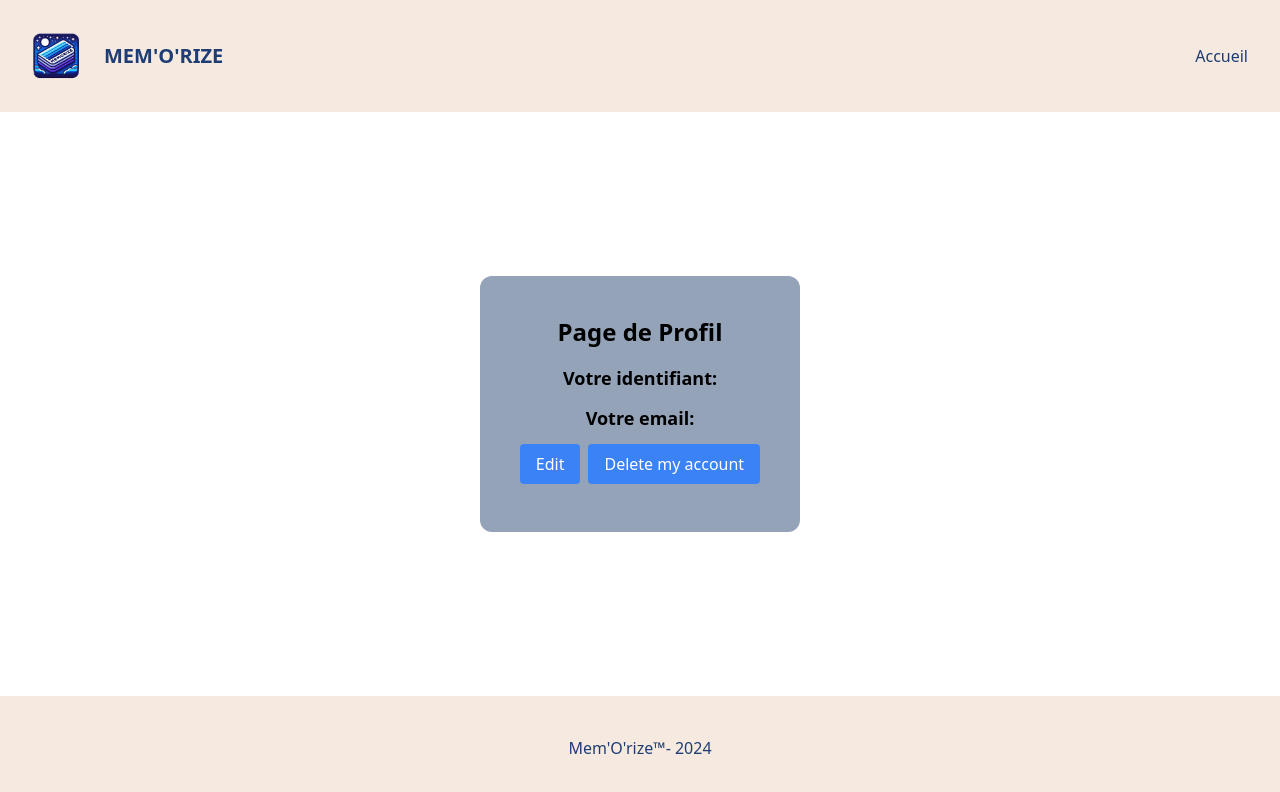
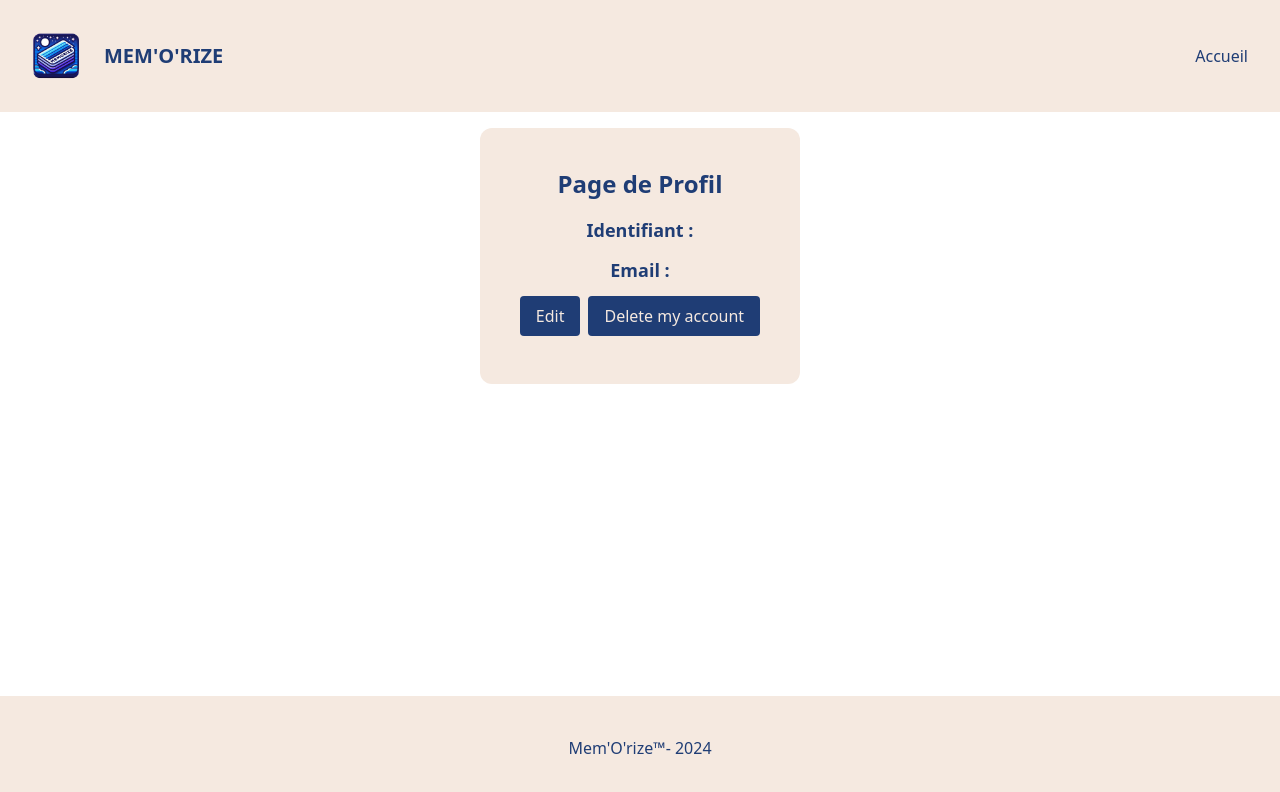
Before and after one commit to SamanthaTy/Memorize-Front-v2, a React (Vite) app: page /profile in a window 1280 px wide. Shown: the top 792 px of the page. Built offline with nearby package versions, Linux system fonts and the light colour scheme; no server answers.

Commit message:
styles: fixes profile CSS

```diff
--- a/src/components/App/App.tsx
+++ b/src/components/App/App.tsx
@@ -31,7 +31,7 @@ function App() {
   return (
     <div className="flex flex-col min-h-screen">
       <Header />
-      <main className="flex flex-col items-center justify-center container mx-auto p-4 flex-grow">
+      <main className="flex flex-col container mx-auto p-4 flex-grow">
         <Outlet />
       </main>
       <Footer />
--- a/src/components/Profile/AccountInfo/index.tsx
+++ b/src/components/Profile/AccountInfo/index.tsx
@@ -12,17 +12,17 @@ function AccountInfo({ toggleEdit, loggedUser }) {
   return (
     <section className="flex flex-col text-center space-y-2">
       <div>
-        <h3 className="text-lg font-semibold text-black-600 mb-1">
-          Votre identifiant:
+        <h3 className="text-lg font-semibold text-1F3D75 mb-1">
+          Identifiant :
         </h3>
-        <p className="text-gray-800">{loggedUser.username}</p>
+        <p>{loggedUser.username}</p>
       </div>
 
       <div>
-        <h3 className="text-lg font-semibold text-black-600 mb-1">
-          Votre email:
+        <h3 className="text-lg font-semibold text-1F3D75 mb-1">
+          Email :
         </h3>
-        <p className="text-gray-800">{loggedUser.email}</p>
+        <p>{loggedUser.email}</p>
       </div>
       <ButtonsGroup
         buttons={[
--- a/src/components/Profile/EditAccountForm/ButtonsGroup/index.tsx
+++ b/src/components/Profile/EditAccountForm/ButtonsGroup/index.tsx
@@ -5,7 +5,7 @@ function ButtonsGroup({ buttons }) {
         <button
           key={index}
           type={button.type}
-          className="bg-blue-500 text-white px-4 py-2 rounded hover:bg-1F3D75"
+          className="px-4 py-2 bg-1F3D75 text-F5E9E0 rounded transition-colors duration-300 ease-in-out hover:bg-F5E9E0 hover:text-1F3D75"
           onClick={button.onClick}
         >
           {button.text}
--- a/src/components/Profile/EditAccountForm/Input/index.tsx
+++ b/src/components/Profile/EditAccountForm/Input/index.tsx
@@ -4,11 +4,11 @@ function Input({ label, ...props }) {
   const [field, meta] = useField(props);
   return (
     <div className="space-y-1">
-      <label className="text-lg font-semibold" htmlFor={props.id || props.name}>
+      <label className="text-lg font-semibold text-1F3D75" htmlFor={props.id || props.name}>
         {label}
       </label>
       <input
-        className="text-input border rounded px-2 py-1 w-full "
+        className="border rounded px-2 py-1 w-full"
         {...field}
         {...props}
       />
--- a/src/components/Profile/index.tsx
+++ b/src/components/Profile/index.tsx
@@ -18,8 +18,8 @@ function Profile() {
   const loggedUser = useAppSelector((state) => state.user);
 
   return (
-    <section className="flex flex-col bg-slate-400 p-10 rounded-xl mx-auto text-center items-center justify-center">
-      <h1 className="text-2xl font-bold mb-4">Page de Profil</h1>
+    <section className="mx-auto bg-F5E9E0 p-10 rounded-xl flex flex-col items-center">
+      <h1 className="text-2xl font-bold mb-4 text-1F3D75">Page de Profil</h1>
       {isEditing ? (
         <EditAccountForm toggleEdit={toggleEdit} />
       ) : (
```
